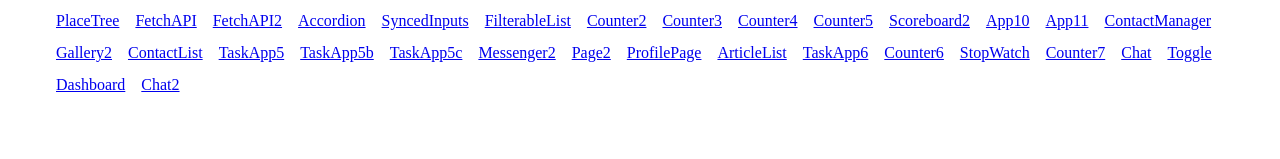
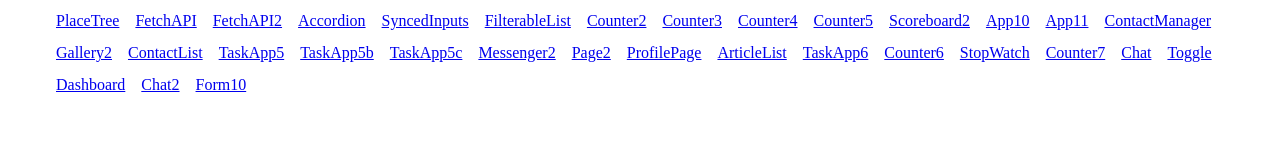
Before and after one commit to takunagai/react-official-tutorial, a React (Create React App) app: page / in a window 1280 px wide. Shown: the part 127-286 px from the top of the page. Built offline with nearby package versions, Linux system fonts and the light colour scheme.

Commit message:
参照を利用した DOM の操作 1 - テキスト入力のフォーカス

```diff
--- /dev/null
+++ b/src/Form10.jsx
@@ -0,0 +1,17 @@
+import { useRef } from 'react'
+
+export default function Form10() {
+  const inputRef = useRef(null)
+
+  function handleClick() {
+    inputRef.current.focus() // ブラウザ API のイベントが使える
+    // inputRef.current.remove() // ブラウザ API のイベントが使える
+  }
+
+  return (
+    <>
+      <input ref={inputRef} /> {/* これでこの要素にブラウザ API のイベントを適用できる */}
+      <button onClick={handleClick}>Focus the input</button>
+    </>
+  )
+}
--- a/src/Frontpage.jsx
+++ b/src/Frontpage.jsx
@@ -87,6 +87,7 @@ export default function Frontpage() {
           <li><Link to="/Toggle">Toggle</Link></li>
           <li><Link to="/Dashboard">Dashboard</Link></li>
           <li><Link to="/Chat2">Chat2</Link></li>
+          <li><Link to="/Form10">Form10</Link></li>
         </ul>
       </nav>
       <Outlet />
--- a/src/index.js
+++ b/src/index.js
@@ -86,6 +86,7 @@ import Chat from './Chat'
 import Toggle from './Toggle'
 import Dashboard from './Dashboard'
 import Chat2 from './Chat2'
+import Form10 from './Form10'
 
 const container = document.getElementById('root')
 const root = createRoot(container) // createRoot(container!) if you use TypeScript
@@ -181,6 +182,7 @@ root.render(
         <Route path="Toggle" element={<Toggle />} />
         <Route path="Dashboard" element={<Dashboard />} />
         <Route path="Chat2" element={<Chat2 />} />
+        <Route path="Form10" element={<Form10 />} />
         <Route path="*" element={<NotFound />} />{/* Not Found の時*/}
       </Routes>
     </BrowserRouter>
```
Also changed, not shown: 1 other file (tests, documents, lock files or other folders).
